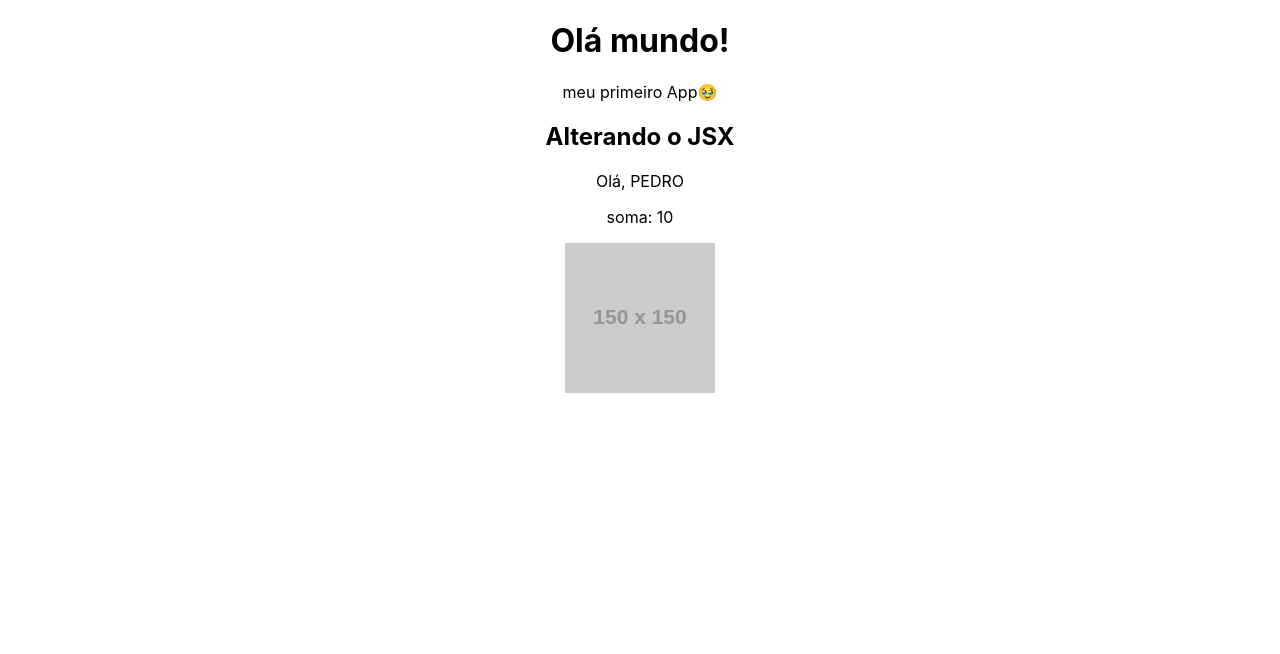
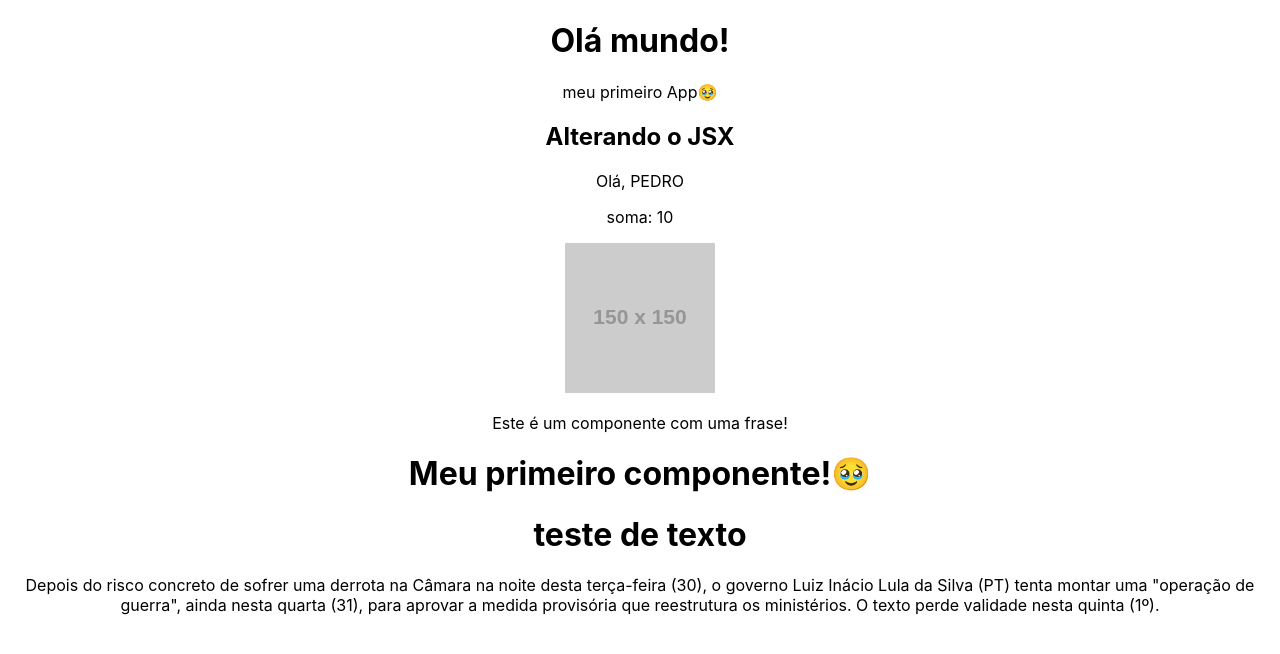
Before and after one commit to pedrosantos-21/React, a React (Create React App) app in the folder ex000/my-app/: page / in a window 1280 px wide. Shown: the top 654 px of the page. Built offline with nearby package versions, Linux system fonts and the light colour scheme.

Commit message:
create components

```diff
--- a/ex000/my-app/src/App.js
+++ b/ex000/my-app/src/App.js
@@ -1,5 +1,6 @@
 
 import './App.css';
+import HelloWorld from './components/HelloWorld';
 
 function App() {
 
@@ -22,8 +23,9 @@ function App() {
       <p>Olá, {newname}</p>
       <p>soma: {sum(5,5)}</p>
       <img src={url} alt="minah imagem" ></img>
+      <HelloWorld/>
     </div>
-  );
+  )
 }
 
-export default App;
+export default App
--- /dev/null
+++ b/ex000/my-app/src/components/Frases.js
@@ -0,0 +1,11 @@
+function Frases(){
+
+    return(
+        <div>
+            <p>Este é um componente com uma frase!</p>
+        </div>
+    )
+
+}
+
+export default Frases
--- /dev/null
+++ b/ex000/my-app/src/components/HelloWorld.js
@@ -0,0 +1,15 @@
+import Frases from './Frases';
+import MiniTexto from './MiniTexto';
+
+function HelloWorld(){
+
+
+    return  (
+        <div>
+            <Frases/>
+            <h1>Meu primeiro componente!🥹</h1>
+            <MiniTexto/>
+        </div>
+    )
+}
+export default HelloWorld
--- /dev/null
+++ b/ex000/my-app/src/components/MiniTexto.js
@@ -0,0 +1,14 @@
+
+function MiniTexto(){
+    return(
+        <div>
+            <h1>teste de texto</h1>
+            <p>Depois do risco concreto de sofrer uma derrota na Câmara na noite desta terça-feira (30), o governo Luiz
+             Inácio Lula da Silva (PT) tenta montar uma "operação de guerra", ainda nesta quarta (31), para aprovar a medida
+             provisória que reestrutura os ministérios. O texto perde validade nesta quinta (1º).
+            </p>
+        </div>
+    )
+}
+
+export default MiniTexto
```
